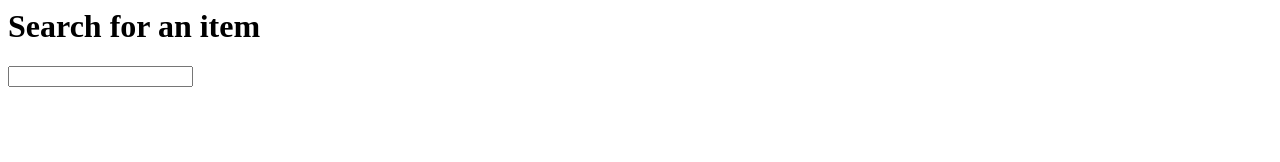
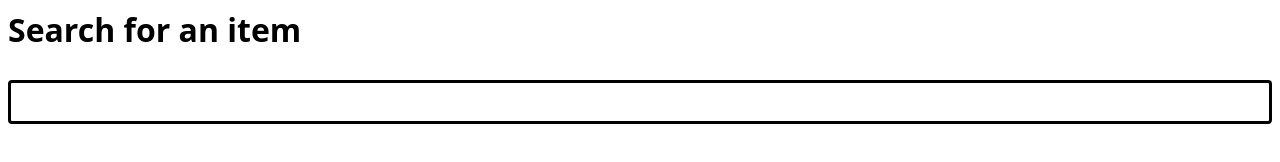
Before and after one commit to SafewayWesthills/StoreDirectory, a plain HTML site: page index.html in a window 1280 px wide. Drawn offline with nearby package versions, Linux system fonts and the light colour scheme.

Commit message:
Update index.html

```diff
--- a/index.html
+++ b/index.html
@@ -1,4 +1,4 @@
-<html>
+<html style="font-family: system-ui;">
   <head>
     <title>Safeway Westhills Directory</title>
 
@@ -14,7 +14,7 @@
     <h1>
       Search for an item
     </h1>
-    <input id = 'searchbox' type="text">
+    <input id = 'searchbox' type="text" style="width: 100%;margin: 8px 0;display: inline-block;border: 3px solid black;border-radius: 4px;font-size: 1.5em;padding: 0.2em;box-sizing: border-box;">
     <div id = "searchOutput"></div>
   </body>
 
```
